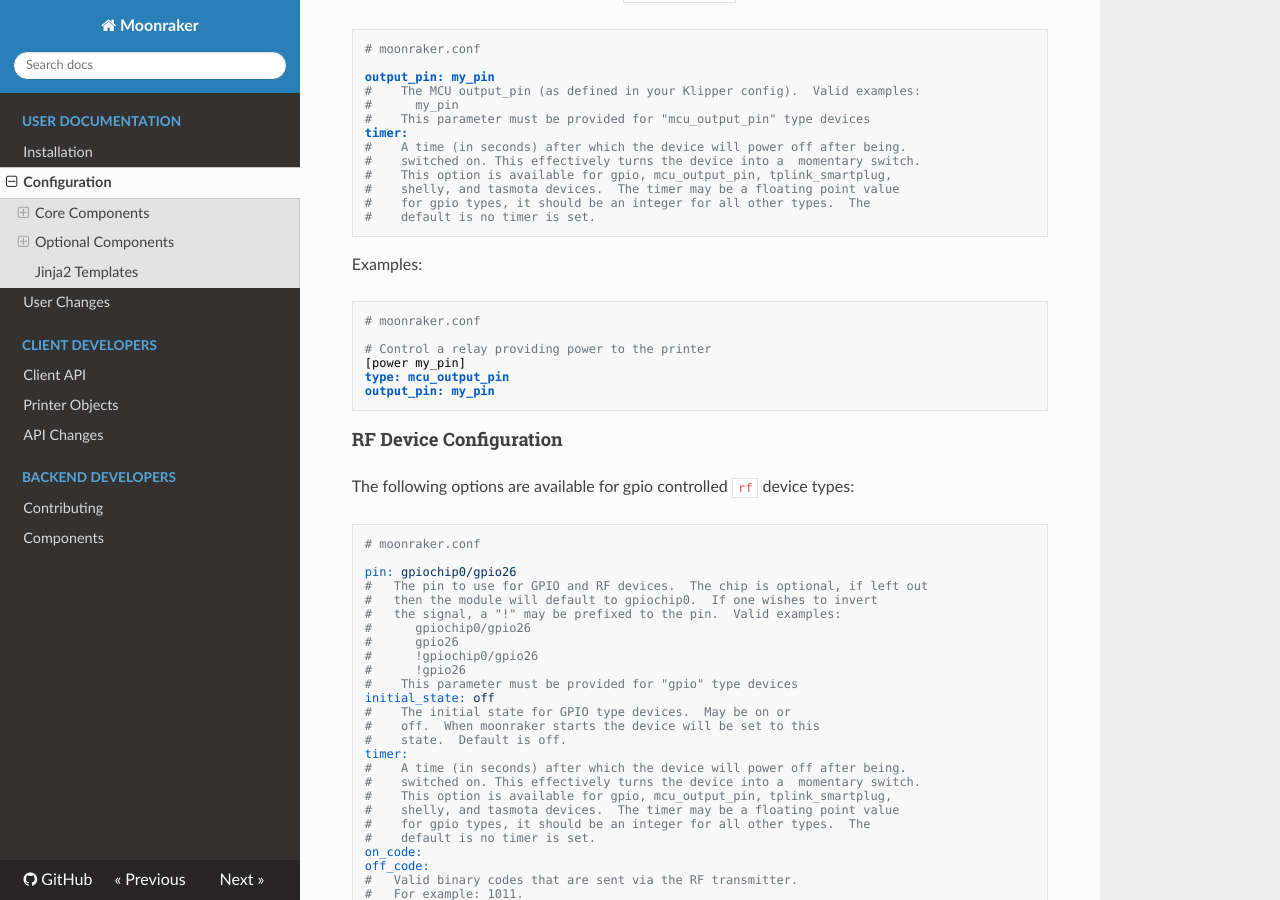
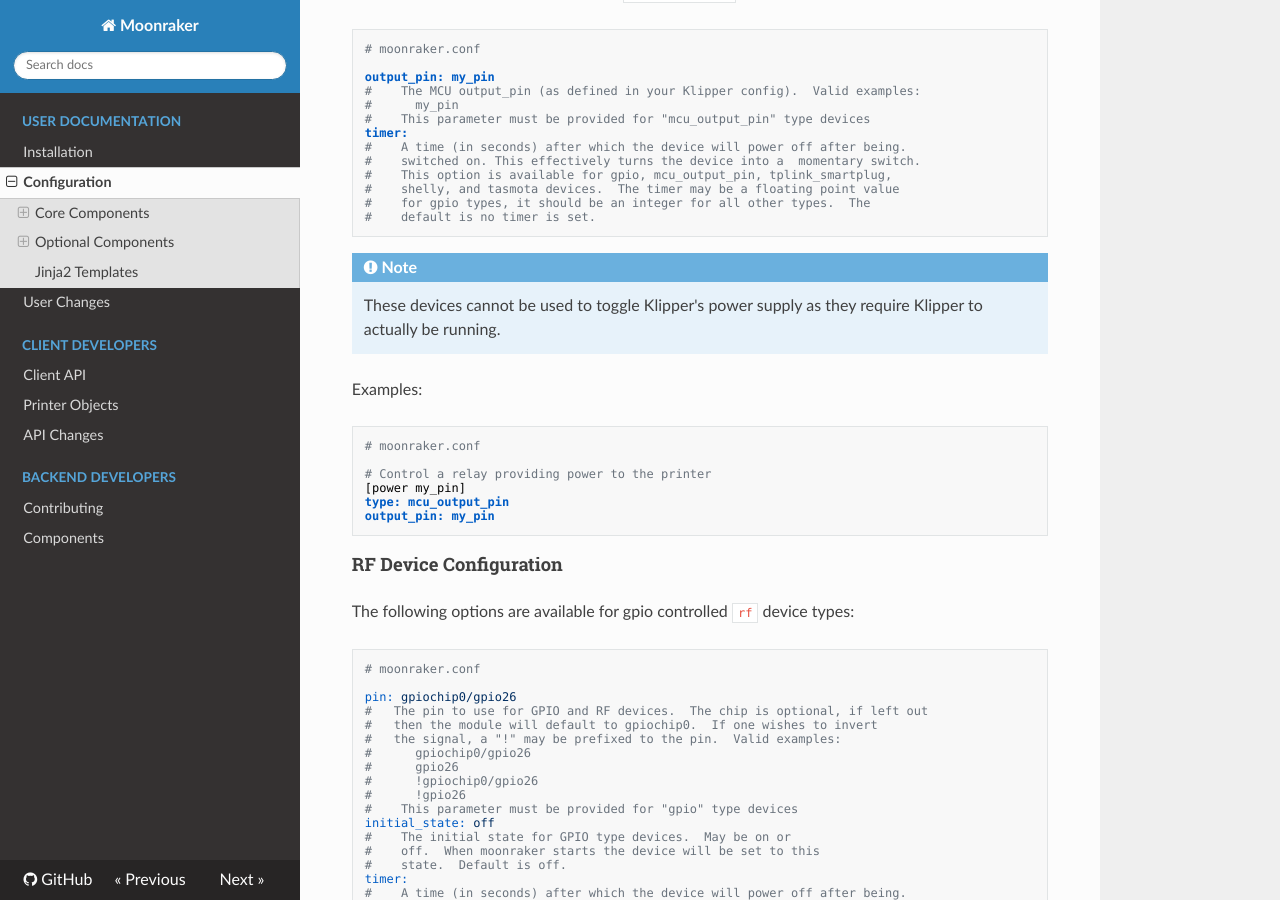
Before and after one commit to Arksine/moonraker, an MkDocs documentation site: the page built from docs/configuration.md, in a window 1280 px wide and 900 px high, scrolled down 7047 px. Built offline with MkDocs 1.6.1, drawn with Linux system fonts in a browser that asks for light colours; nearby versions of some CDN libraries.

Commit message:
docs: adds notes to mcu_output_pin power device

````diff
--- a/docs/configuration.md
+++ b/docs/configuration.md
@@ -430,6 +430,10 @@
 #    for gpio types, it should be an integer for all other types.  The
 #    default is no timer is set.
 ```
+
+!!! Note
+    These devices cannot be used to toggle Klipper's power supply as they
+    require Klipper to actually be running.
 
 Examples:
 
````
